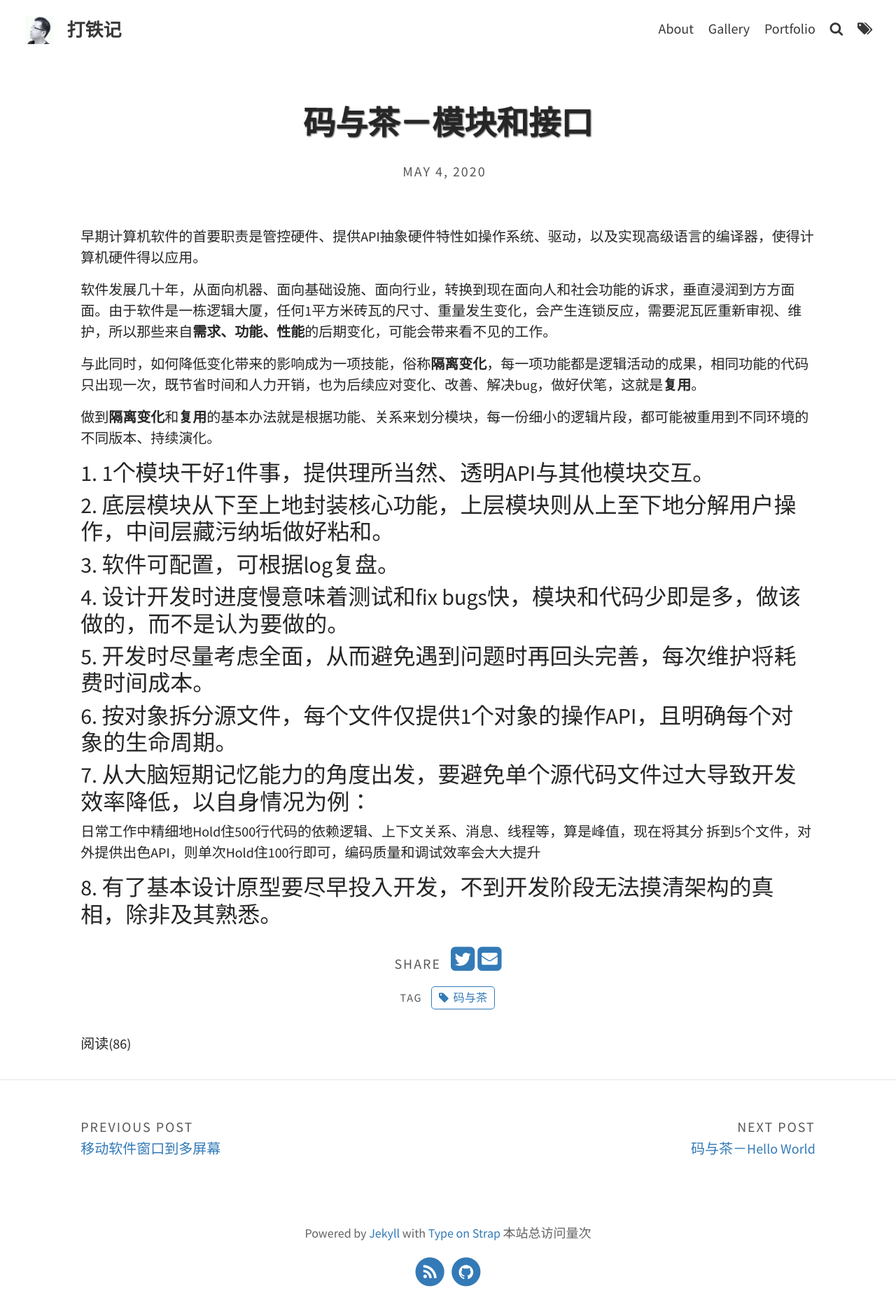
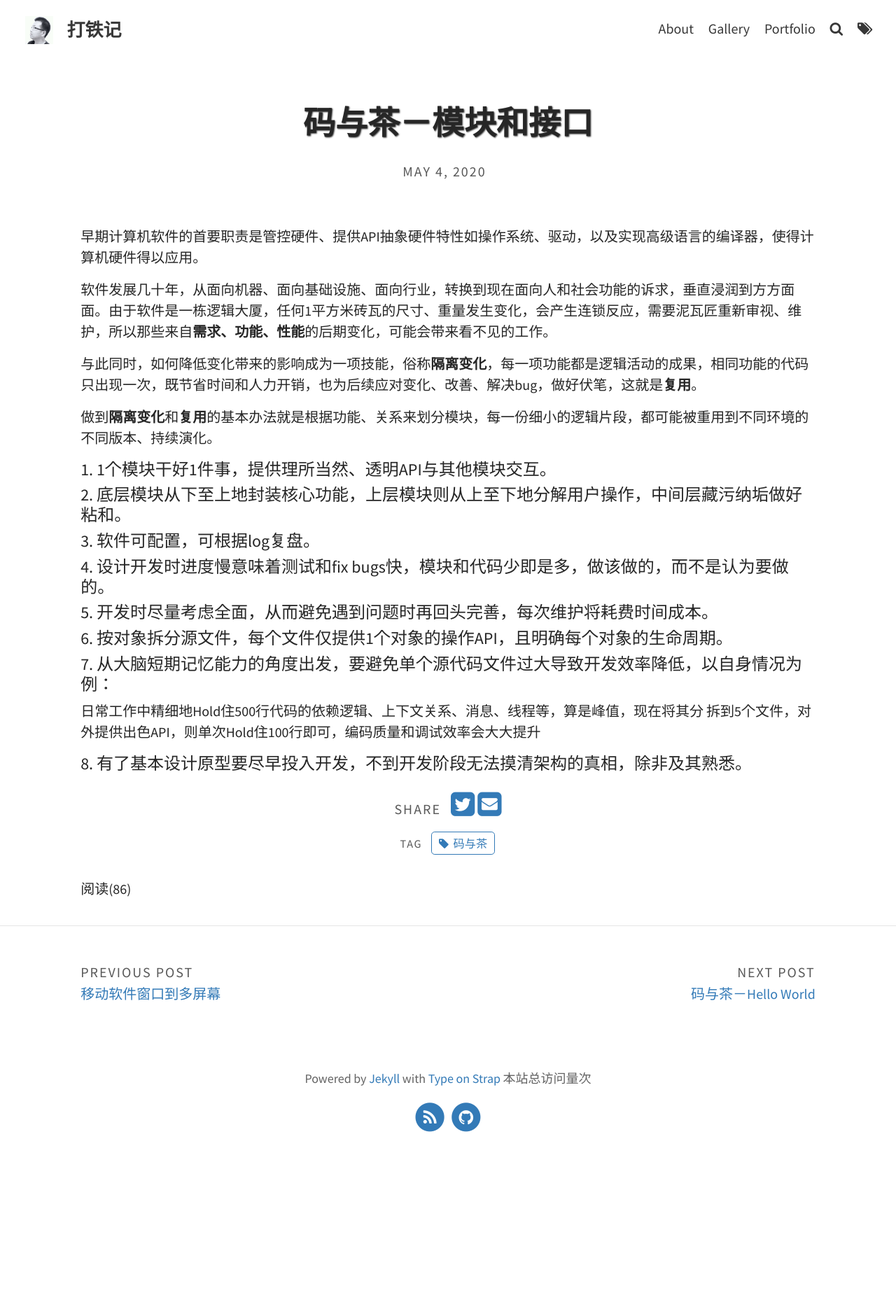
Before and after one commit to hubugui/hubugui.github.io, a Jekyll site: the page built from _posts/2020-05-04-码与茶-模块和接口.md, in a window 1280 px wide. Shown: the whole page at 70% size. Built offline with Jekyll 4.4.1, drawn with Linux system fonts in a browser that asks for light colours; comment, search, counter and statistics services are not loaded; after the commit the page ends 1659 px from its top, so only the background shows below that.

Commit message:
module and interface

```diff
--- a/_posts/2020-05-04-码与茶-模块和接口.md
+++ b/_posts/2020-05-04-码与茶-模块和接口.md
@@ -21,16 +21,14 @@ excerpt_separator: <!--more-->
 
 做到**隔离变化**和**复用**的基本办法就是根据功能、关系来划分模块，每一份细小的逻辑片段，都可能被重用到不同环境的不同版本、持续演化。
 
-## 1. 1个模块干好1件事，提供理所当然、透明API与其他模块交互。
+#### 1. 1个模块干好1件事，提供理所当然、透明API与其他模块交互。
 
-
-
-## 2. 底层模块从下至上地封装核心功能，上层模块则从上至下地分解用户操作，中间层藏污纳垢做好粘和。
-## 3. 软件可配置，可根据log复盘。
-## 4. 设计开发时进度慢意味着测试和fix bugs快，模块和代码少即是多，做该做的，而不是认为要做的。
-## 5. 开发时尽量考虑全面，从而避免遇到问题时再回头完善，每次维护将耗费时间成本。
-## 6. 按对象拆分源文件，每个文件仅提供1个对象的操作API，且明确每个对象的生命周期。
-## 7. 从大脑短期记忆能力的角度出发，要避免单个源代码文件过大导致开发效率降低，以自身情况为例：
+#### 2. 底层模块从下至上地封装核心功能，上层模块则从上至下地分解用户操作，中间层藏污纳垢做好粘和。
+#### 3. 软件可配置，可根据log复盘。
+#### 4. 设计开发时进度慢意味着测试和fix bugs快，模块和代码少即是多，做该做的，而不是认为要做的。
+#### 5. 开发时尽量考虑全面，从而避免遇到问题时再回头完善，每次维护将耗费时间成本。
+#### 6. 按对象拆分源文件，每个文件仅提供1个对象的操作API，且明确每个对象的生命周期。
+#### 7. 从大脑短期记忆能力的角度出发，要避免单个源代码文件过大导致开发效率降低，以自身情况为例：
  日常工作中精细地Hold住500行代码的依赖逻辑、上下文关系、消息、线程等，算是峰值，现在将其分
  拆到5个文件，对外提供出色API，则单次Hold住100行即可，编码质量和调试效率会大大提升
-## 8. 有了基本设计原型要尽早投入开发，不到开发阶段无法摸清架构的真相，除非及其熟悉。
+#### 8. 有了基本设计原型要尽早投入开发，不到开发阶段无法摸清架构的真相，除非及其熟悉。
```
